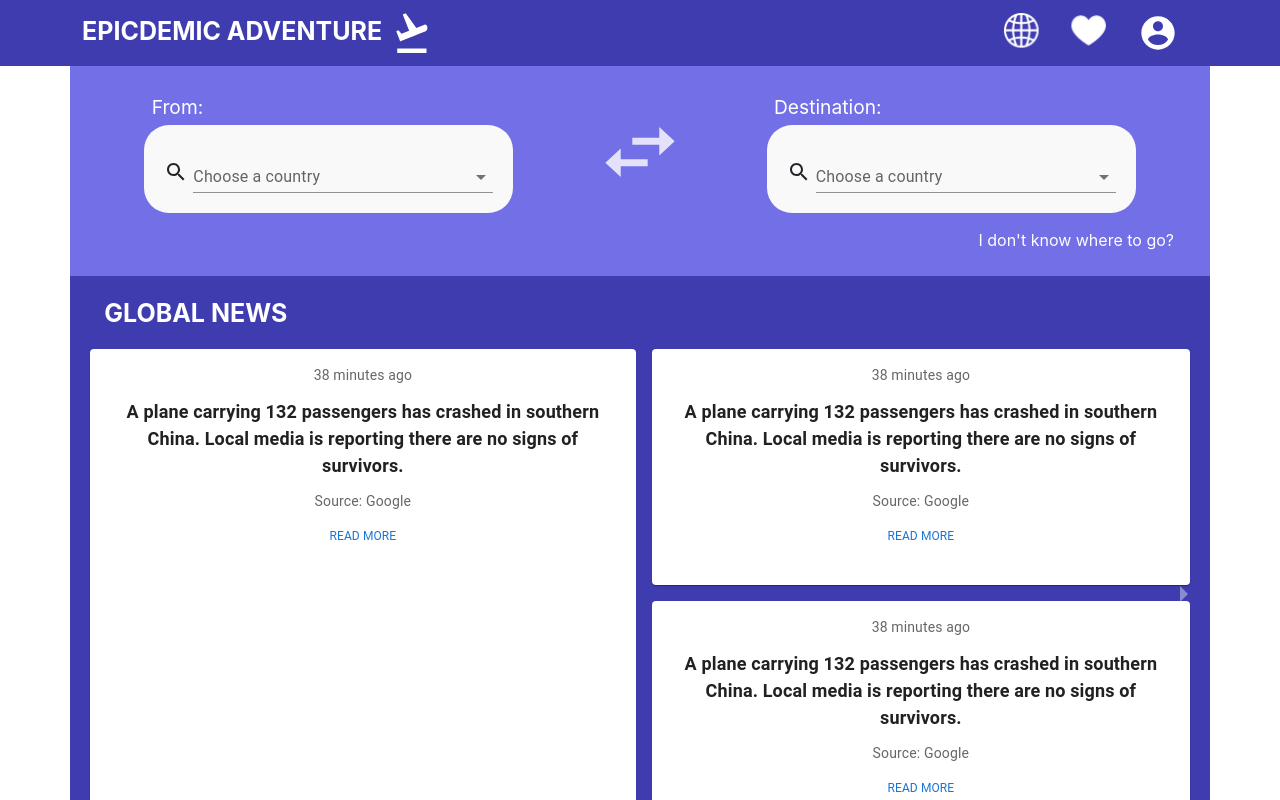
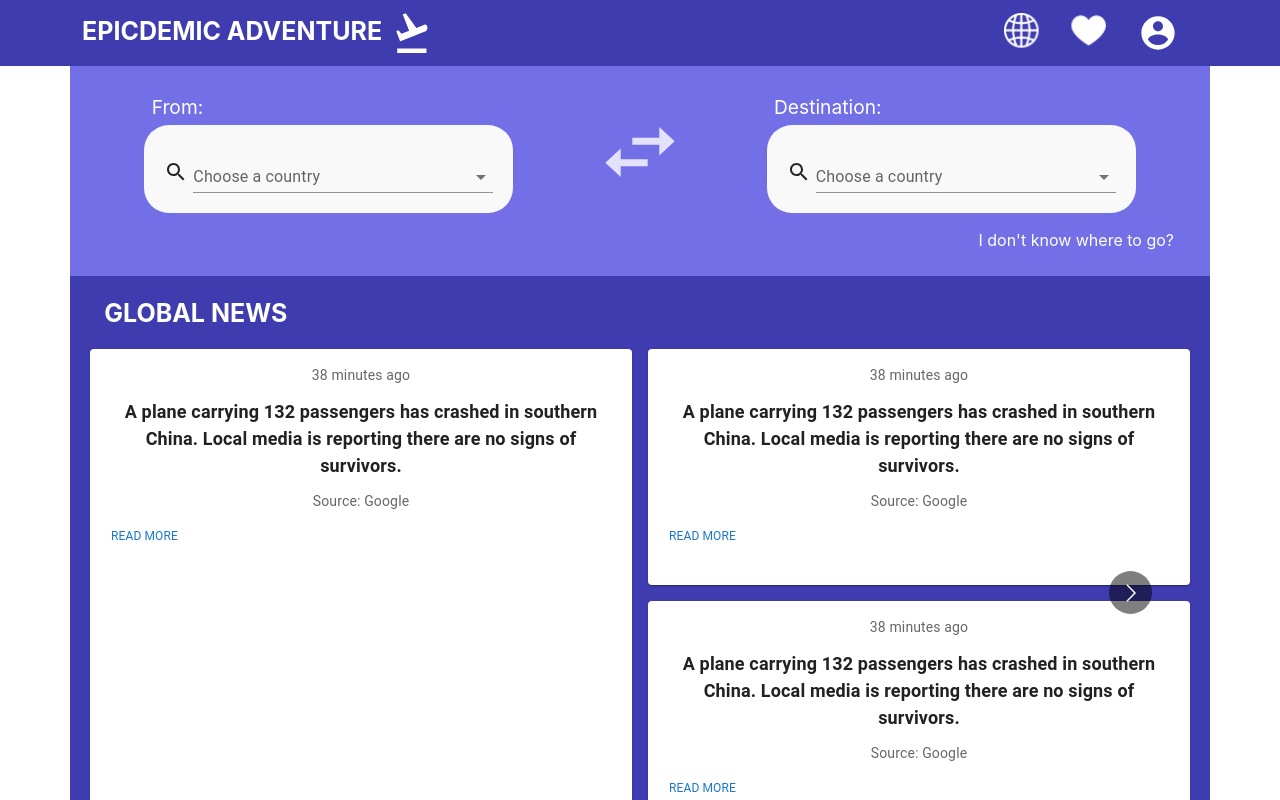
Before and after one commit to sophiac6410/SENG3011_EpicDemic, a React (Create React App) app in the folder PHASE_2/Application_SourceCode/epicdemic/: page / in a window 1280 px wide. Shown: the top 800 px of the page. Built offline with nearby package versions, Linux system fonts and the light colour scheme.

Commit message:
carousel swipe works

```diff
--- a/PHASE_2/Application_SourceCode/epicdemic/src/components/NewsBar.js
+++ b/PHASE_2/Application_SourceCode/epicdemic/src/components/NewsBar.js
@@ -1,12 +1,14 @@
 import React from "react";
 import NewsCard from "./NewsCard";
-import { Carousel } from 'react-responsive-carousel';
+// import { Carousel } from 'react-responsive-carousel';
 import "../styles/Home.css"
 import "react-responsive-carousel/lib/styles/carousel.min.css";
 import "react-multi-carousel/lib/styles.css";
 import { Row } from "react-bootstrap";
 import Grid from '@mui/material/Grid';
 import Box from '@mui/material/Box';
+import Carousel from "react-multi-carousel";
+import NewsCardSmall from "./NewsCardSmall"
 
 const responsive = {
     superLargeDesktop: {
@@ -39,7 +41,11 @@ class NewsBar extends React.Component {
             showStatus={false}
             responsive={responsive}
           >
-            <div className="news-container">
+            <NewsCard></NewsCard>
+            <NewsCardSmall></NewsCardSmall>
+            <NewsCard></NewsCard>
+            <NewsCardSmall></NewsCardSmall>
+            {/* <div className="news-container">
               <NewsCard></NewsCard>
               <div className="news-container-col">
                 <NewsCard></NewsCard>
@@ -52,7 +58,7 @@ class NewsBar extends React.Component {
                 <NewsCard></NewsCard>
                 <NewsCard></NewsCard>
               </div>
-            </div>
+            </div> */}
           </Carousel>
         </div>
       </Row>
--- a/PHASE_2/Application_SourceCode/epicdemic/src/components/NewsCard.js
+++ b/PHASE_2/Application_SourceCode/epicdemic/src/components/NewsCard.js
@@ -8,7 +8,7 @@ import Typography from '@mui/material/Typography';
 
 export default function NewsCard() {
   return (
-    <Card sx={{ display: 'flex' }} className="m-2">
+    <Card sx={{ display: 'flex', height: '97%' }} className="m-2" >
       <CardContent>
         <Typography sx={{ fontSize: 14, mb: 1.5 }} color="text.secondary" align="center">
           38 minutes ago
--- /dev/null
+++ b/PHASE_2/Application_SourceCode/epicdemic/src/components/NewsCardSmall.js
@@ -0,0 +1,18 @@
+import * as React from 'react';
+import "react-multi-carousel/lib/styles.css";
+import NewsCard from './NewsCard';
+import Card from '@mui/material/Card';
+import CardActions from '@mui/material/CardActions';
+import CardContent from '@mui/material/CardContent';
+import CardMedia from '@mui/material/CardMedia';
+import Button from '@mui/material/Button';
+import Typography from '@mui/material/Typography';
+
+export default function NewsCardSmall() {
+  return (
+    <div className="news-container-col">
+      <NewsCard></NewsCard>
+      <NewsCard></NewsCard>
+    </div>
+  );
+}
--- a/PHASE_2/Application_SourceCode/epicdemic/src/pages/home.js
+++ b/PHASE_2/Application_SourceCode/epicdemic/src/pages/home.js
@@ -5,16 +5,17 @@ import LocationBar from "../components/LocationBar";
 import NewsBar from "../components/NewsBar";
 import Search from "../components/Search";
 import UpdateBar from "../components/UpdateBar";
-
+import NewsBar2 from "../components/NewsBar2";
 
 function Home() {
   return (
       <Container style={{"background-color": "#3F3CB0"}}>
         <Search></Search>
+        {/* <NewsBar2></NewsBar2> */}
         <NewsBar></NewsBar>
         <LocationBar></LocationBar>
         <Row className="mt-3 p-1 ps-3">
-          <div className="sub-title mb-2">Latest travel updates on your current and saved locations</div>
+          <div className="sub-title">Latest travel updates on your current and saved locations</div>
           <Row>
             <UpdateBar></UpdateBar>
             <AirUpdateBar></AirUpdateBar>
```
